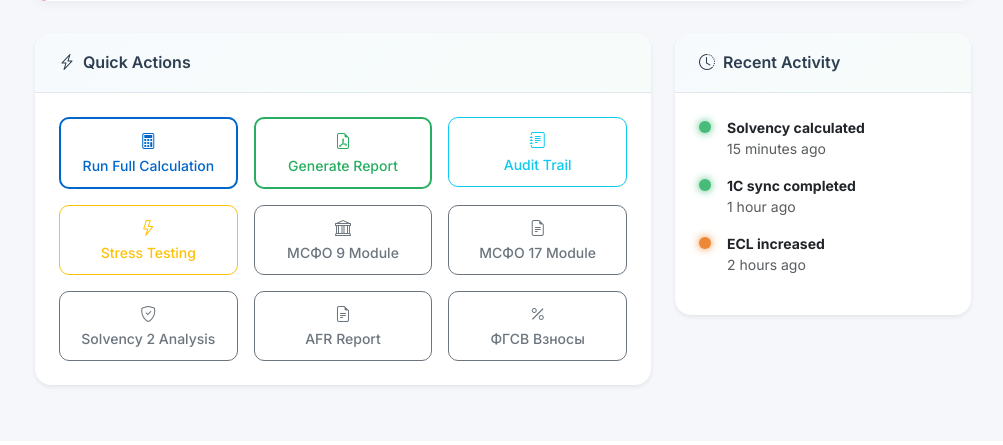
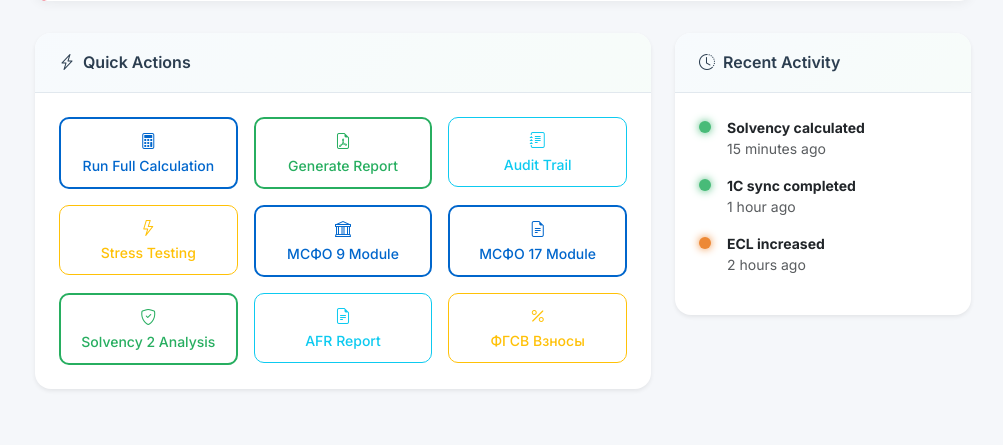
Before and after one commit to krasavchik01/ifrs-all, a Flask app: page / in a window 1280 px wide; the page is wider, and only the part inside the window is pictured. Shown: the part 4004-4449 px from the top of that part, without its empty margins (277-1280 px from the left). Before the commit the page ends 4393 px from the top of that part, so only its background shows below. Run offline with Flask 3, Linux system fonts and the light colour scheme.

Commit message:
fix: improve Quick Actions button colors on insurer dashboard
Changed button colors from gray (btn-outline-secondary) to vibrant colors:
- МСФО 9/17 Module: secondary → primary (blue)
- Solvency 2 Analysis: secondary → success (green)
- AFR Report: secondary → info (cyan)
- ФГСВ Взносы: secondary → warning (yellow)

This makes all buttons appear active and consistent with the UI design.

```diff
--- a/app/templates/index.html
+++ b/app/templates/index.html
@@ -1785,31 +1785,31 @@ Example: Life Insurance Portfolio<br>
                         </button>
                     </div>
                     <div class="col-md-4">
-                        <a href="{{ url_for('main.ifrs9_page') }}" class="btn btn-outline-secondary w-100">
+                        <a href="{{ url_for('main.ifrs9_page') }}" class="btn btn-outline-primary w-100">
                             <i class="bi bi-bank"></i><br>
                             <small>МСФО 9 Module</small>
                         </a>
                     </div>
                     <div class="col-md-4">
-                        <a href="{{ url_for('main.ifrs17_page') }}" class="btn btn-outline-secondary w-100">
+                        <a href="{{ url_for('main.ifrs17_page') }}" class="btn btn-outline-primary w-100">
                             <i class="bi bi-file-earmark-text"></i><br>
                             <small>МСФО 17 Module</small>
                         </a>
                     </div>
                     <div class="col-md-4">
-                        <a href="{{ url_for('main.solvency2_page') }}" class="btn btn-outline-secondary w-100">
+                        <a href="{{ url_for('main.solvency2_page') }}" class="btn btn-outline-success w-100">
                             <i class="bi bi-shield-check"></i><br>
                             <small>Solvency 2 Analysis</small>
                         </a>
                     </div>
                     <div class="col-md-4">
-                        <a href="{{ url_for('main.afr_report') }}" class="btn btn-outline-secondary w-100">
+                        <a href="{{ url_for('main.afr_report') }}" class="btn btn-outline-info w-100">
                             <i class="bi bi-file-earmark-text"></i><br>
                             <small>AFR Report</small>
                         </a>
                     </div>
                     <div class="col-md-4">
-                        <a href="{{ url_for('main.fgsv_dashboard') }}" class="btn btn-outline-secondary w-100">
+                        <a href="{{ url_for('main.fgsv_dashboard') }}" class="btn btn-outline-warning w-100">
                             <i class="bi bi-percent"></i><br>
                             <small>ФГСВ Взносы</small>
                         </a>
```
